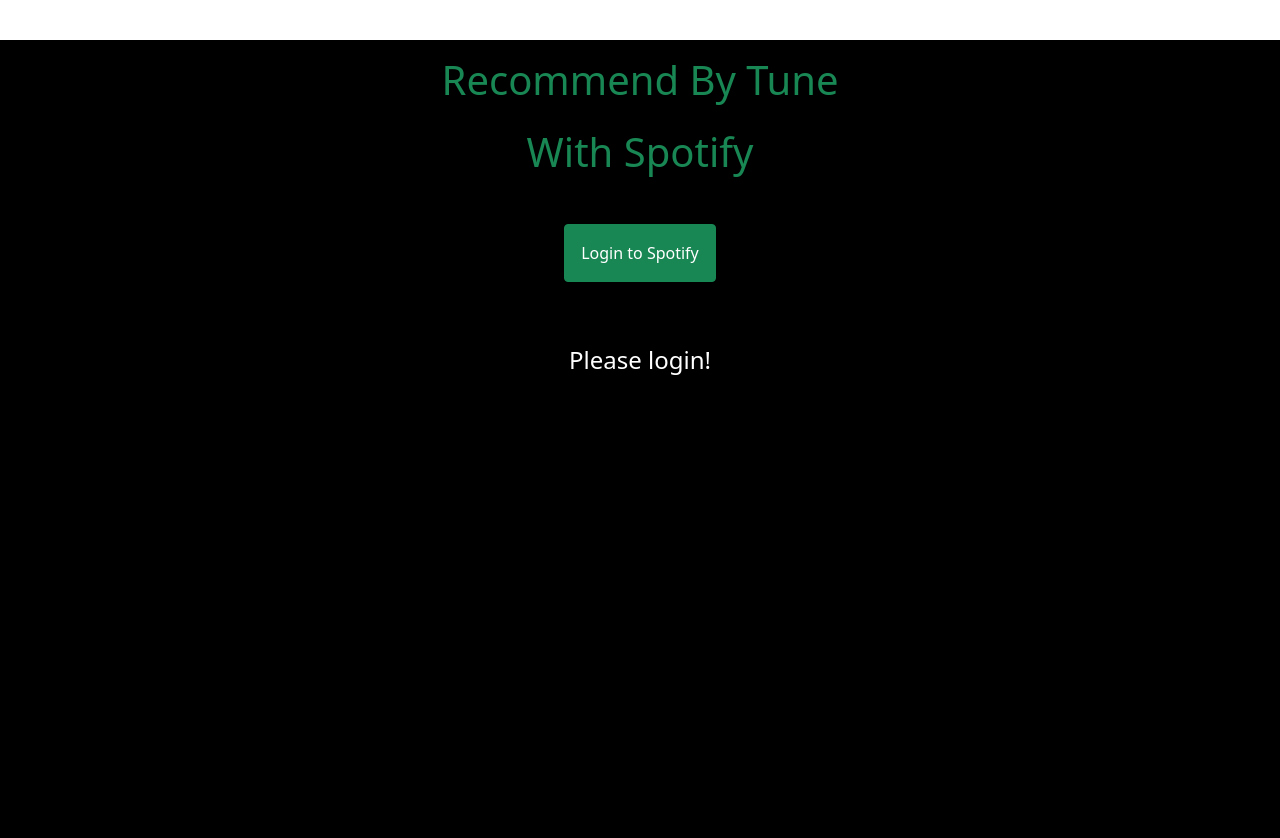
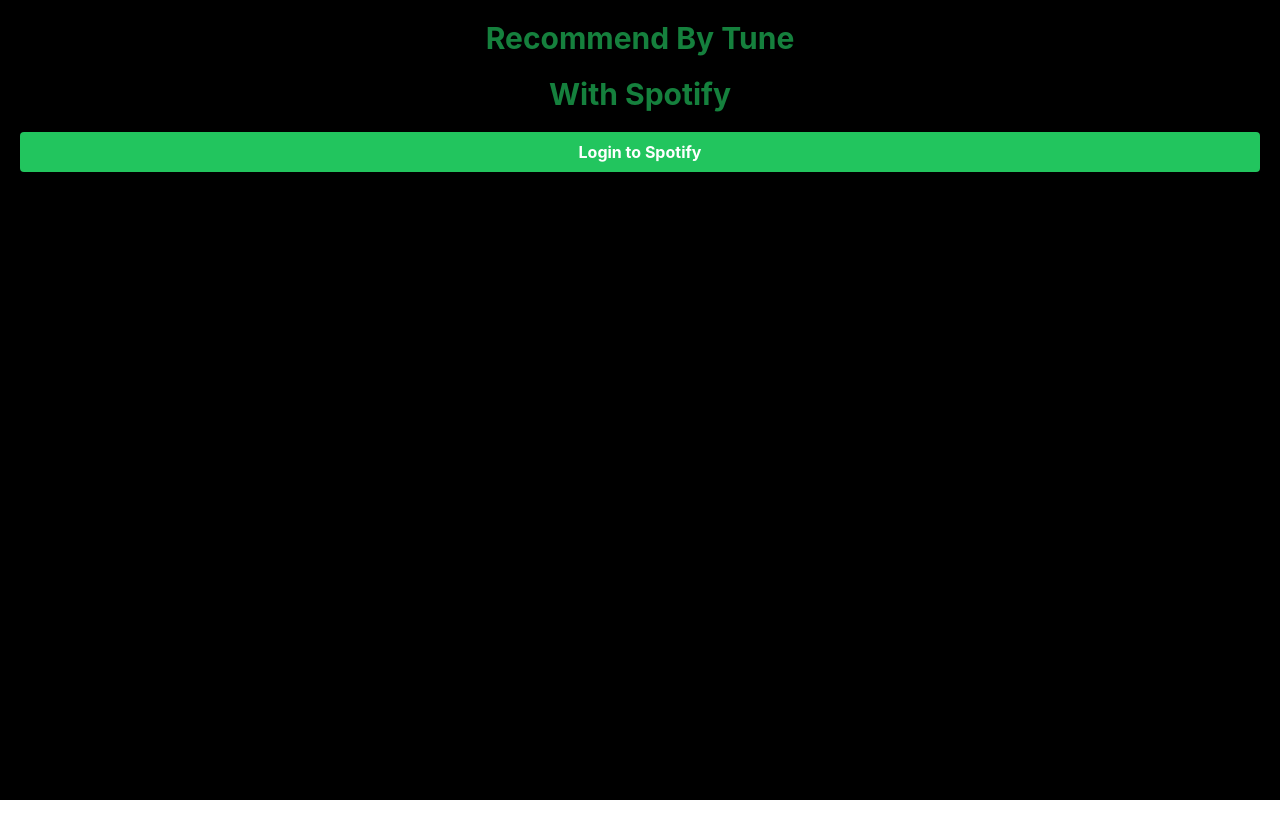
Before and after one commit to nanaho-mu/react-recommend-spotifyapi-typescript-tailwindcss, a React (Create React App) app: page / in a window 1280 px wide. After the commit the page ends 800 px from the top, so only its background shows below. Built offline with nearby package versions, Linux system fonts and the light colour scheme; what spotify-web-api-node would draw is missing.

Commit message:
change bootstrap->tailwind text button

```diff
--- a/src/App.tsx
+++ b/src/App.tsx
@@ -3,7 +3,7 @@
 import axios from "axios";
 import SpotifyWebApi from "spotify-web-api-node"
 import { RecommendSongs } from './RecommendSongs';
-import 'bootstrap/dist/css/bootstrap.min.css';
+// import 'bootstrap/dist/css/bootstrap.min.css';
 
 import './index.css';
 import { RecomendTrackItem } from "./types/RecomendTrackItem"
@@ -117,28 +117,28 @@
   // console.log(artists)
 
   return (
-    <div className="App bg-black" style={{ width: "100vw", height: "100vh" }}>
-      <header className="App-header m-10 bg-black">
-        <h1 className="pt-3 text-center text-success">Recommend By Tune</h1>
-        <h1 className="pt-3 text-center text-success">With Spotify</h1>
+    <div className="App bg-black w-screen h-screen" >
+      <header className="">
+        <h1 className="text-green-700 text-center p-5 text-3xl font-bold">Recommend By Tune</h1>
+        <h1 className="text-green-700 text-center text-3xl font-bold">With Spotify</h1>
         {!token ?
-          <div className="text-center m-5"><a className="btn btn-success p-3 text-white" role="button" href={`${AUTH_ENDPOINT}?client_id=${CLIENT_ID}&redirect_uri=${REDIRECT_URI}&scope=${scopes.join(
+          <div className="m-5"><a className="flex justify-center place-content-center bg-green-500 hover:bg-green-700 text-white font-bold py-2 px-4  rounded" role="button" href={`${AUTH_ENDPOINT}?client_id=${CLIENT_ID}&redirect_uri=${REDIRECT_URI}&scope=${scopes.join(
             "%20"
           )}&response_type=${RESPONSE_TYPE}`}>Login to Spotify</a></div>
 
-          : <div className="text-right"><button className="btn btn-success" type="button" onClick={logout}>Logout</button></div>}
+          : <div className=""><button className="bg-green-500 hover:bg-green-700 text-white font-bold py-2 px-4 rounded flex justify-center" type="button" onClick={logout}>Logout</button></div>}
       </header>
       {token ?
         <>
-          <form className="d-flex flex-row bd-highlight mb-3 mt-5 text-muted" onSubmit={searchArtists}>
+          <form className="" onSubmit={searchArtists}>
 
-            <input className="form-control mx-10" style={{ width: "300px" }} placeholder="search" value={search} onChange={e => setSearch(e.target.value)} />
-            <button className="btn btn-success" type={"submit"} >Search</button>
+            <input className="shadow appearance-none border rounded w-full py-2 px-3 text-gray-700 leading-tight focus:outline-none focus:shadow-outline" style={{ width: "300px" }} placeholder="search" value={search} onChange={e => setSearch(e.target.value)} />
+            <button className="bg-green-500 hover:bg-green-700 text-white font-bold py-2 px-4 rounded" type={"submit"} >Search</button>
           </form>
-          <div className="d-flex flex-column bg-black" style={{ width: "100vw", height: "100vh" }}>
+          <div className="flex bg-black w-screen h-screen">
             <div className="bg-black">
               <div className="container">
-                <div className="row d-flex flex-row bd-black mt-5 text-muted flex-grow-1" style={{ overflowY: "auto", width: "100vw", height: "100vh" }}>
+                <div className="w-screen h-screen" style={{ overflowY: "auto" }}>
                   <RecommendSongs token={token} artists={artists} setRecommendTrack={setRecommendHappyTrack} recommendTrack={recommendHappyTrack} params={paramsHappy} type={"Happy"} />
                   <RecommendSongs token={token} artists={artists} setRecommendTrack={setRecommendDarkTrack}
                     recommendTrack={recommendDarkTrack} params={paramsSad} type={"Sad"} />
@@ -150,7 +150,7 @@
             </div>
           </div>
         </>
-        : <h4 className="p-3 text-white text-center bg-black">Please login!</h4>}
+        : <h4 className="bg-black">Please login!</h4>}
     </div>
   )
 }
--- a/src/RecommendSongs.tsx
+++ b/src/RecommendSongs.tsx
@@ -50,20 +50,20 @@
   }, [artists, token]);
 
   return (
-    <div className="text-secondary col" style={{ width: "100vw", height: "100vh" }}>
-      <h2 className="text-success">{type} Songs</h2>
+    <div className="text-gray-400 flex-row col" style={{ width: "100vw", height: "100vh" }}>
+      <h2 className="text-green-800 text-3xl font-bold">{type} Songs</h2>
       {recommendTrack.map(({ id, artists, name, preview_url, album }) => (
 
         <div
           className="mt-10"
           key={id}
         >
-          <div className="d-flex flex-row bd-highlight mt-5 mb-3 text-muted">
+          <div className="flex flex-row bd-highlight mt-5 mb-3 text-muted">
 
             <img src={album.images[1].url} style={{ height: "64px", width: "64px" }} alt="アルバム画像" />
             <div className="mx-4">
-              <div className="text-secondary ">{artists[0].name}</div>
-              <div className="text-muted">{name}</div>
+              <div className="text-gray-400">{artists[0].name}</div>
+              <div className="text-gray-400">{name}</div>
             </div>
           </div>
 
```
